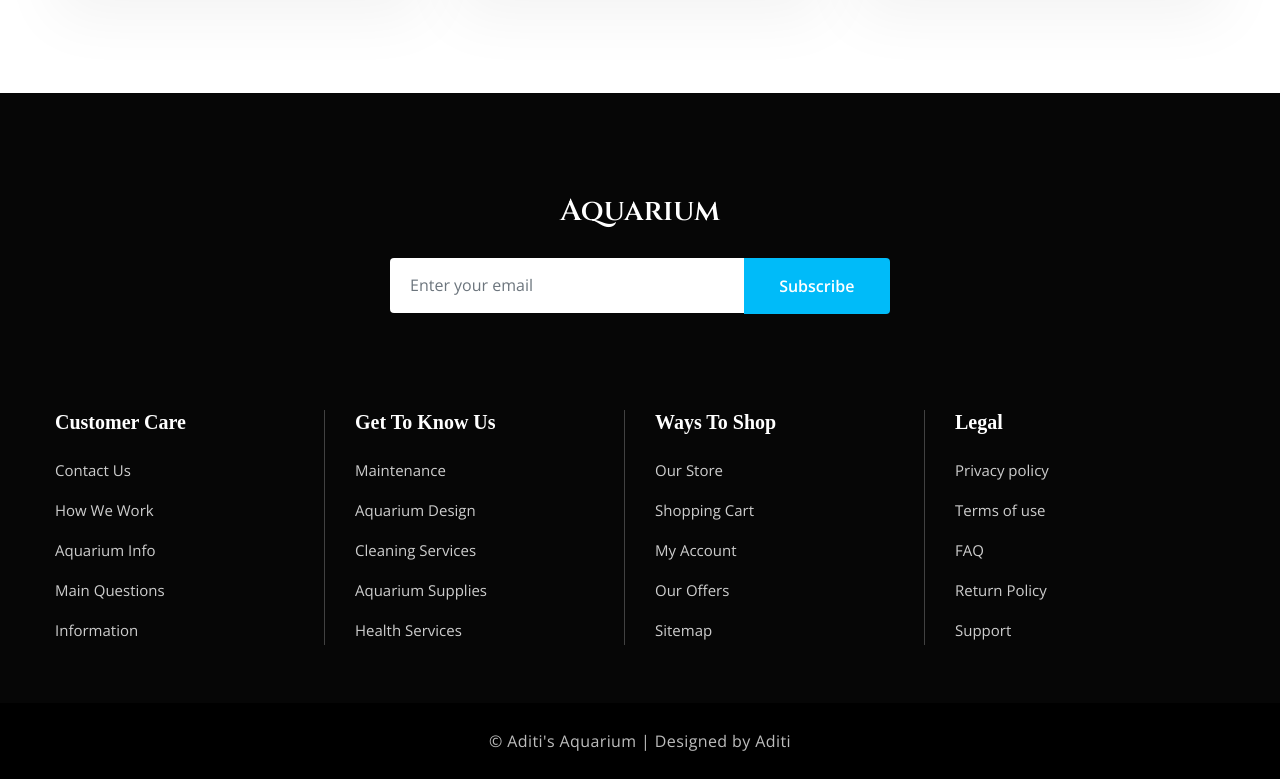
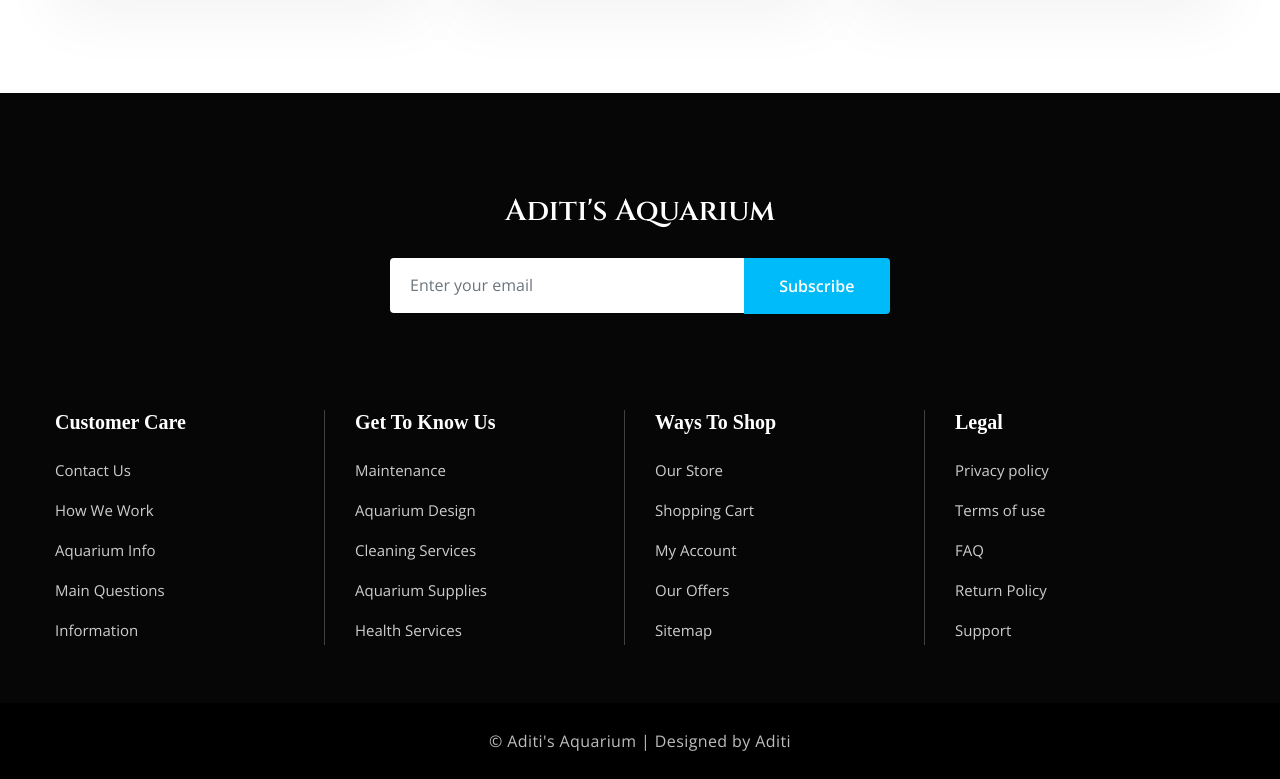
Before and after one commit to aditidew/Adaquarium, a plain HTML site: page about.html in a window 1280 px wide. Shown: the part 3230-4009 px from the top of the page. Drawn offline with nearby package versions, Linux system fonts and the light colour scheme; a web font is replaced by a local one.

Commit message:
Update about.html

```diff
--- a/about.html
+++ b/about.html
@@ -392,7 +392,7 @@
         <div class="footer17-sub pt-5">
             <div class="container py-md-5 py-4">
                 <div class="text-center mb-4">
-                    <a class="footer-logo" href="index.html">Aquarium</a>
+                    <a class="footer-logo" href="index.html">Aditi's Aquarium</a>
                 </div>
                 <form action="#url" method="GET" class="rightside-form m-auto" style="max-width:500px;">
                     <input type="email" class="form-control" name="email" placeholder="Enter your email">
```
